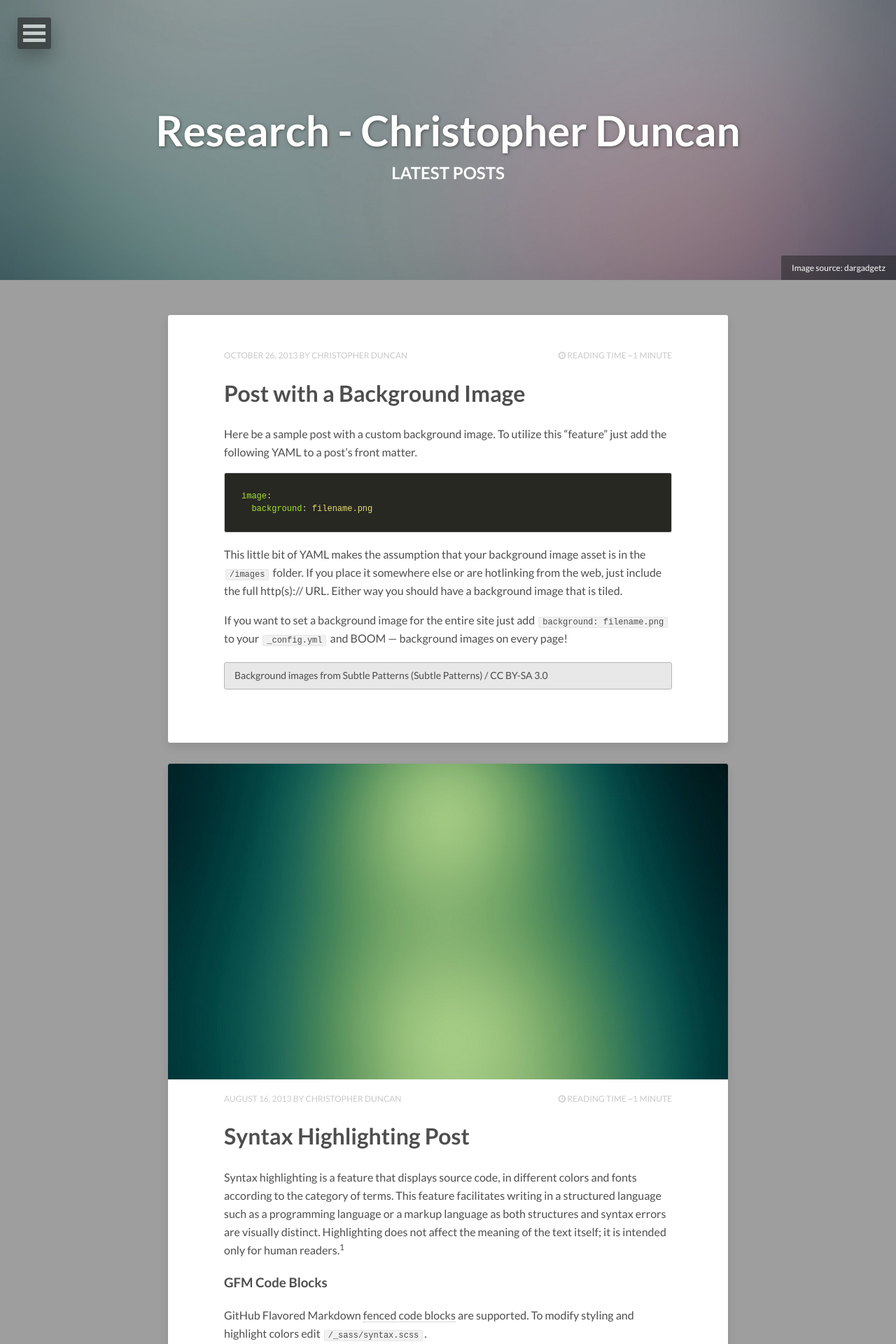
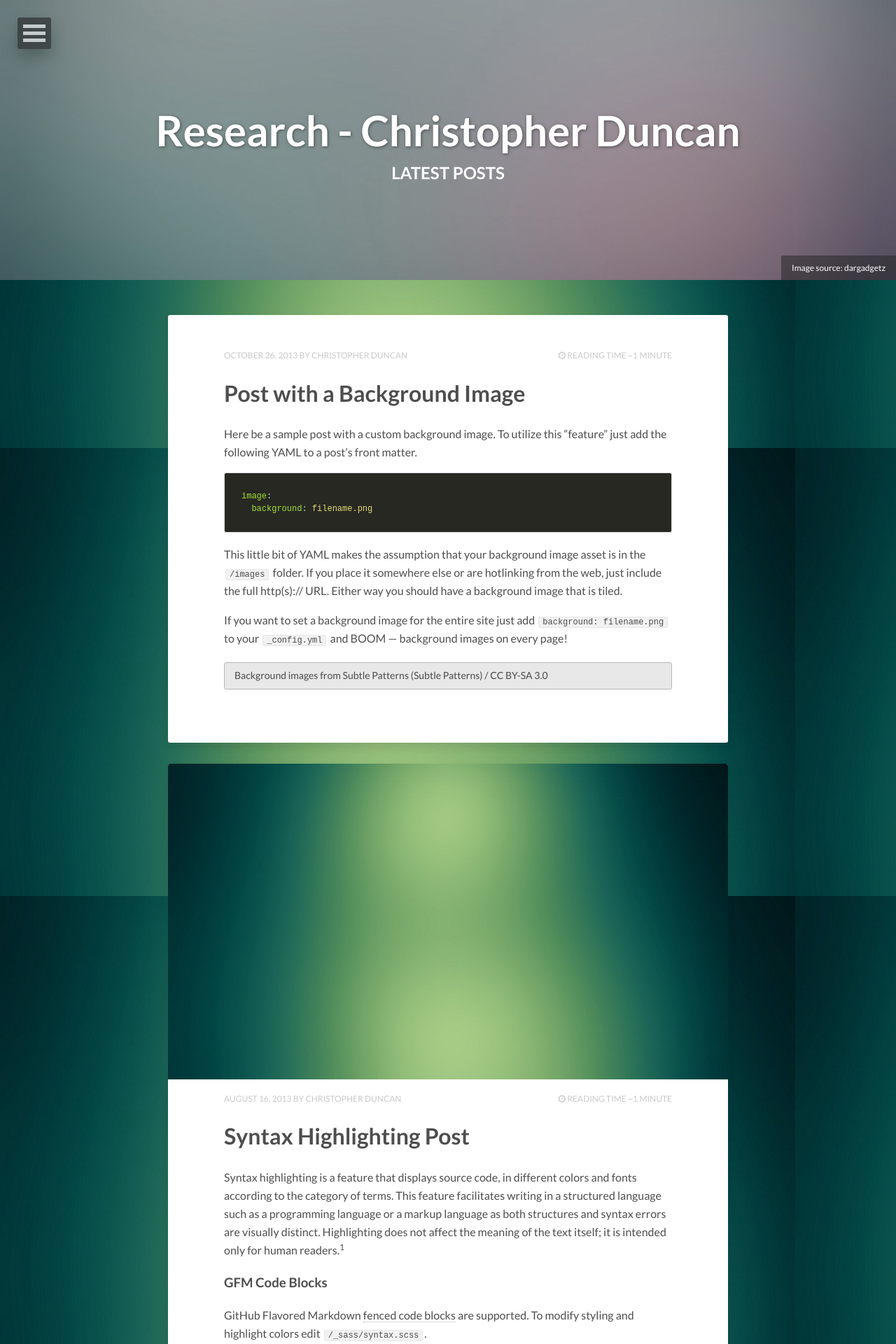
Before and after one commit to Gitmo234/Gitmo234.github.io, a Jekyll site: the page built from index.html, in a window 1280 px wide. Shown: the top 1920 px of the page at 70% size. Built offline with Jekyll 4.4.1, drawn with Linux system fonts in a browser that asks for light colours; nearby versions of some CDN libraries; the list of posts is cut into pages by our own code.

Commit message:
update site

```diff
--- a/_config.yml
+++ b/_config.yml
@@ -26,7 +26,7 @@ owner:
   google_plus:
 
 # Background image to be tiled on all pages
-background: abstract10.jpg
+background: abstract-10.jpg
 
 # Analytics and webmaster tools stuff goes here
 google_analytics:
```
